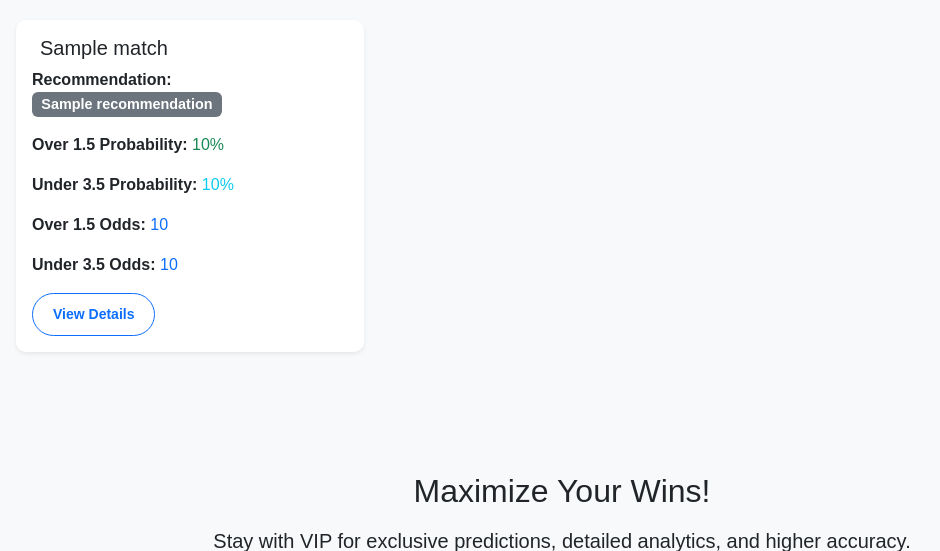
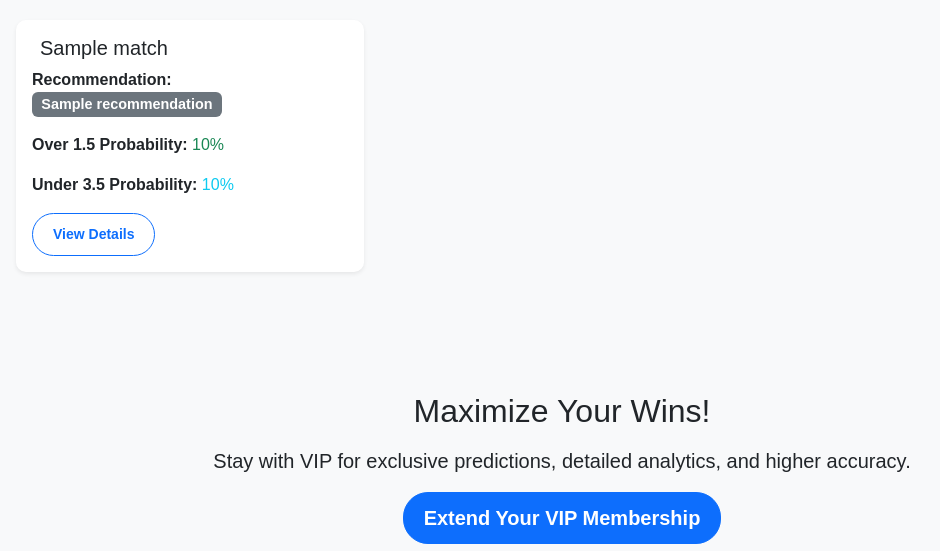
Before and after one commit to nasifbusari-code/football-prediction-app, a Flask app: template templates/vip.html in a window 1280 px wide. Shown: the part 652-1203 px from the top of the page, without its empty margins (78-1018 px from the left). Run offline with Flask 3, Linux system fonts and the light colour scheme; the template is opened without the code that fills it: most values are stand-ins (such as "Sample title", 1, 10 or a date in 2020); parts of the project's set-up code (start-up, migrations or seed data) failed here and were passed over.

Commit message:
Update vip.html

```diff
--- a/templates/vip.html
+++ b/templates/vip.html
@@ -106,20 +106,6 @@
                                                 {{ pred.MetaUnderProb|round(1) }}%
                                             </span>
                                         </p>
-                                        <p class="card-text">
-                                            <strong>Over 1.5 Odds:</strong>
-                                            <span class="text-primary" data-bs-toggle="tooltip"
-                                                  title="Market odds for Over 1.5 goals from AllSportsAPI">
-                                                {{ pred.Over1_5Odds|round(2) if pred.Over1_5Odds else 'N/A' }}
-                                            </span>
-                                        </p>
-                                        <p class="card-text">
-                                            <strong>Under 3.5 Odds:</strong>
-                                            <span class="text-primary" data-bs-toggle="tooltip"
-                                                  title="Market odds for Under 3.5 goals from AllSportsAPI">
-                                                {{ pred.Under3_5Odds|round(2) if pred.Under3_5Odds else 'N/A' }}
-                                            </span>
-                                        </p>
                                         <button class="btn btn-outline-primary btn-sm"
                                                 data-bs-toggle="collapse"
                                                 data-bs-target="#details-{{ loop.index }}"
```
